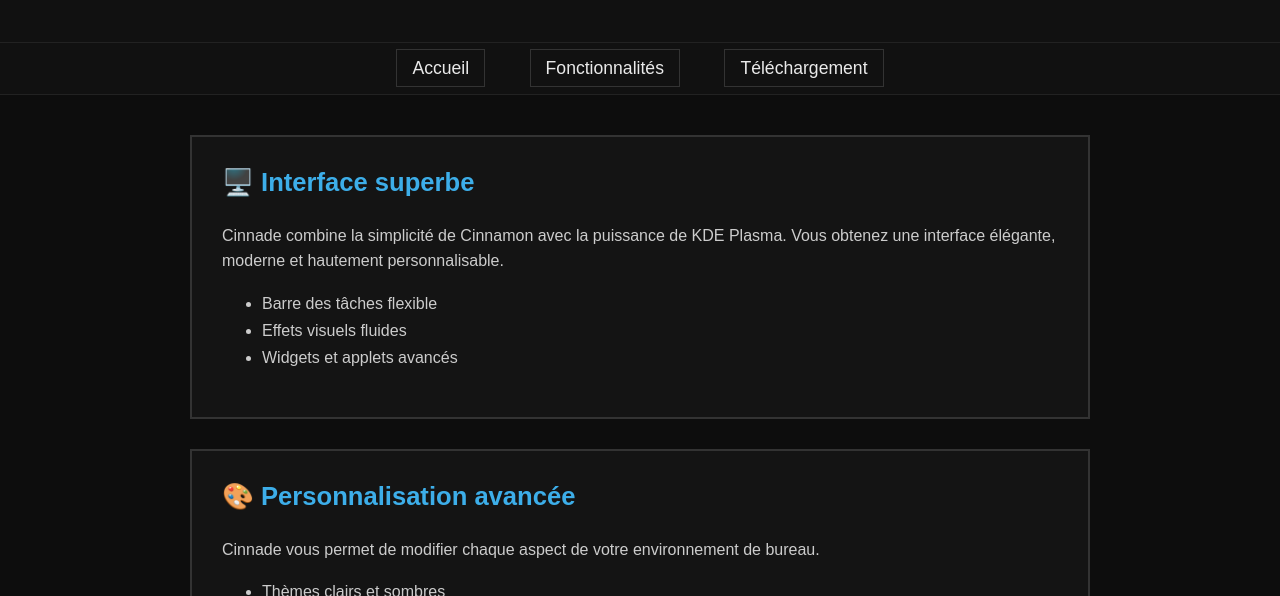
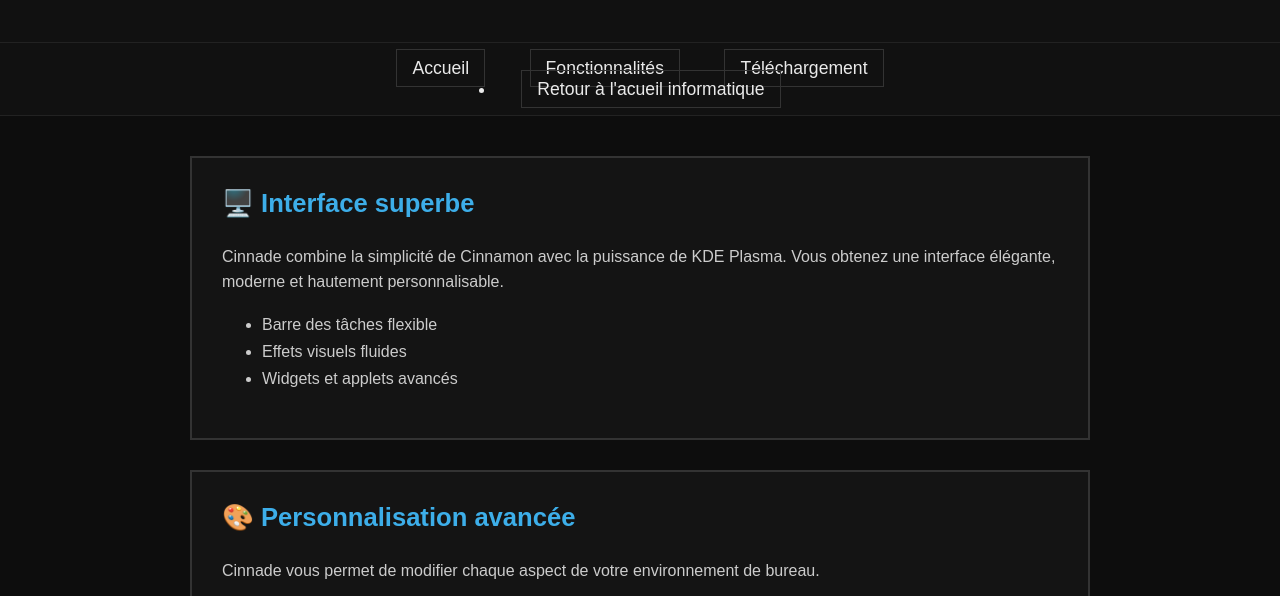
Before and after one commit to linux-mythic-archive/site-cinnade, a plain HTML site: page fonctionnalites.html in a window 1280 px wide. Shown: the part 144-740 px from the top of the page. Drawn offline with Linux system fonts and the light colour scheme.

Commit message:
Update fonctionnalites.html

```diff
--- a/fonctionnalites.html
+++ b/fonctionnalites.html
@@ -114,6 +114,7 @@
     <a href="index">Accueil</a>
     <a href="fonctionnalites">Fonctionnalités</a>
     <a href="telechargement">Téléchargement</a>
+    <li><a href="https://linux-mythic-archive.github.io/informatique-index">Retour à l'acueil informatique</a></li>
 </nav>
 
 <div class="container">
```
